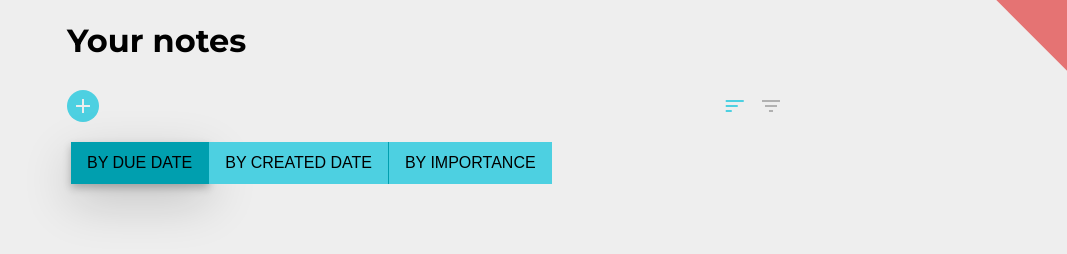
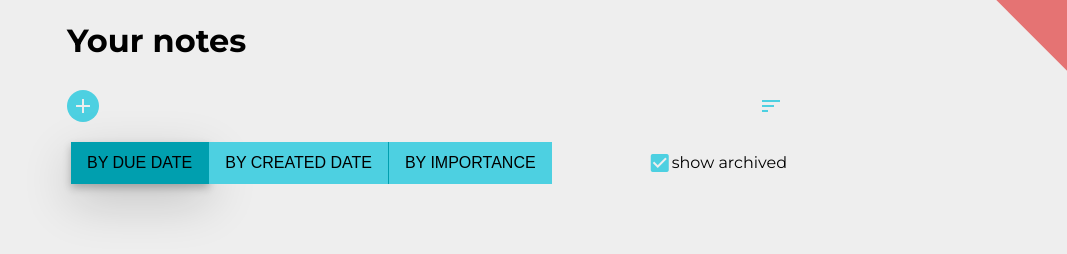
Before and after one commit to mariusking/hsr_project_one, a website: page src/index.html in a window 1280 px wide. Both pictures are taken after a click on the icon "sort". Shown: the whole page, without its empty margins (213-1280 px from the left). Drawn offline with nearby package versions, Linux system fonts and the light colour scheme.

Commit message:
zwischenstand

```diff
--- a/src/css/_list.css
+++ b/src/css/_list.css
@@ -26,14 +26,21 @@
     color: var(--primary-icon-color-active);
 }
 
-.list__filter, .list__sort {
+.list__action__container {
     display: flex;
-    align-items: center;
+    justify-content: space-between;
 
     padding: 16px 0 0;
 }
 
-.list__filter i {
+.list__action__filter, .list__actions__sort {
+    display: flex;
+    align-items: center;
+
+    cursor: pointer;
+}
+
+.list__action__filter i {
     color: var(--primary-icon-color-active);
 }
 
--- a/src/index.html
+++ b/src/index.html
@@ -27,18 +27,19 @@
                         <i class="list__action list__action--main material-icons">add</i>
                     </a>
                     <div>
-                        <i id="action__sort" class="list__action material-icons">sort</i>
-                        <i id="action__filter" class="list__action material-icons">filter_list</i>
+                        <i id="action__hider" class="list__action material-icons">sort</i>
                     </div>
                 </div>
-                <div class="list__sort button-group hide">
+                <div class="list__action__container hide">
+                    <div class="list__action__sort button-group">
                         <button class="button button--active" data-sort="dueDate">By due date</button>
                         <button class="button" data-sort="dateCreated">By created date</button>
                         <button class="button" data-sort="importance">By Importance</button>
                     </div>
-                <div class="list__filter hide">
+                    <div class="list__action__filter">
                         <i class="material-icons">check_box</i>
                         <span> show archived</span>
+                    </div>
                 </div>
             </div>
             <div class="list__entities">
--- a/src/js/controllers/index.js
+++ b/src/js/controllers/index.js
@@ -13,10 +13,10 @@
 
     //ui elements
     const listEntities = document.querySelector('.list__entities');
-    const sortButton = document.getElementById('action__sort');
-    const sortContainer = document.querySelector('.list__sort');
-    const filterButton = document.getElementById('action__filter');
-    const filterContainer = document.querySelector('.list__filter');
+    const listActionHider = document.getElementById('action__hider');
+    const listActionContainer = document.querySelector('.list__action__container');
+    const listActionsFilter = document.querySelector('.list__action__filter');
+
     let archiveToggles = [];
     let editButtons = [];
 
@@ -28,20 +28,17 @@
             listEntities.innerHTML = createNoteHTML(notes);
 
             controller._findTemplateElements();
-            controller._applyListeners();
+            controller._applyTemplateListeners();
         },
         _findTemplateElements: () => {
             archiveToggles = document.querySelectorAll('.action__toggle__archive');
             editButtons = document.querySelectorAll('.action__edit');
         },
-        _applyListeners: () => {
-            sortButton.addEventListener('click', () => {
-                sortButton.classList.toggle('list__action--active');
-                sortContainer.classList.toggle('hide');
-            });
-            filterButton.addEventListener('click', () => {
-                filterButton.classList.toggle('list__action--active');
-                filterContainer.classList.toggle('hide');
+        _applyTemplateListeners: () => {
+            listActionHider.addEventListener('click', () => {
+                console.log('test');
+                listActionHider.classList.toggle('list__action--active');
+                listActionContainer.classList.toggle('hide');
             });
             archiveToggles.forEach(button => {
                 button.addEventListener('click', async (e) => {
@@ -59,12 +56,18 @@
                 });
             });
         },
+        applyListeners: () => {
+            listActionsFilter.addEventListener('click', (e) => {
+            })
+        },
         updateView: async () => {
             const notes = await noteservices.all();
             controller.render(notes);
         }
     };
 
+    controller.applyListeners();
+
     //updateView
     controller.updateView();
 
```
Lines whose indentation alone changed are shown as unchanged.
